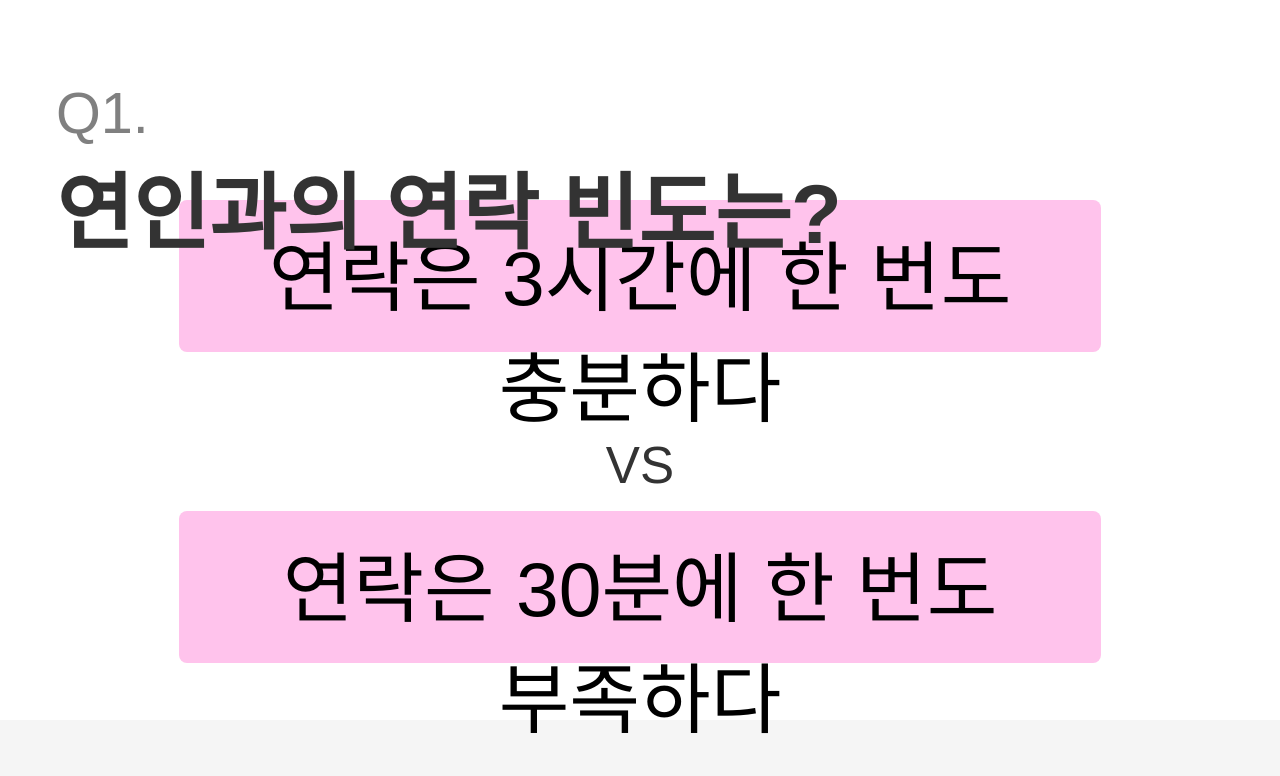
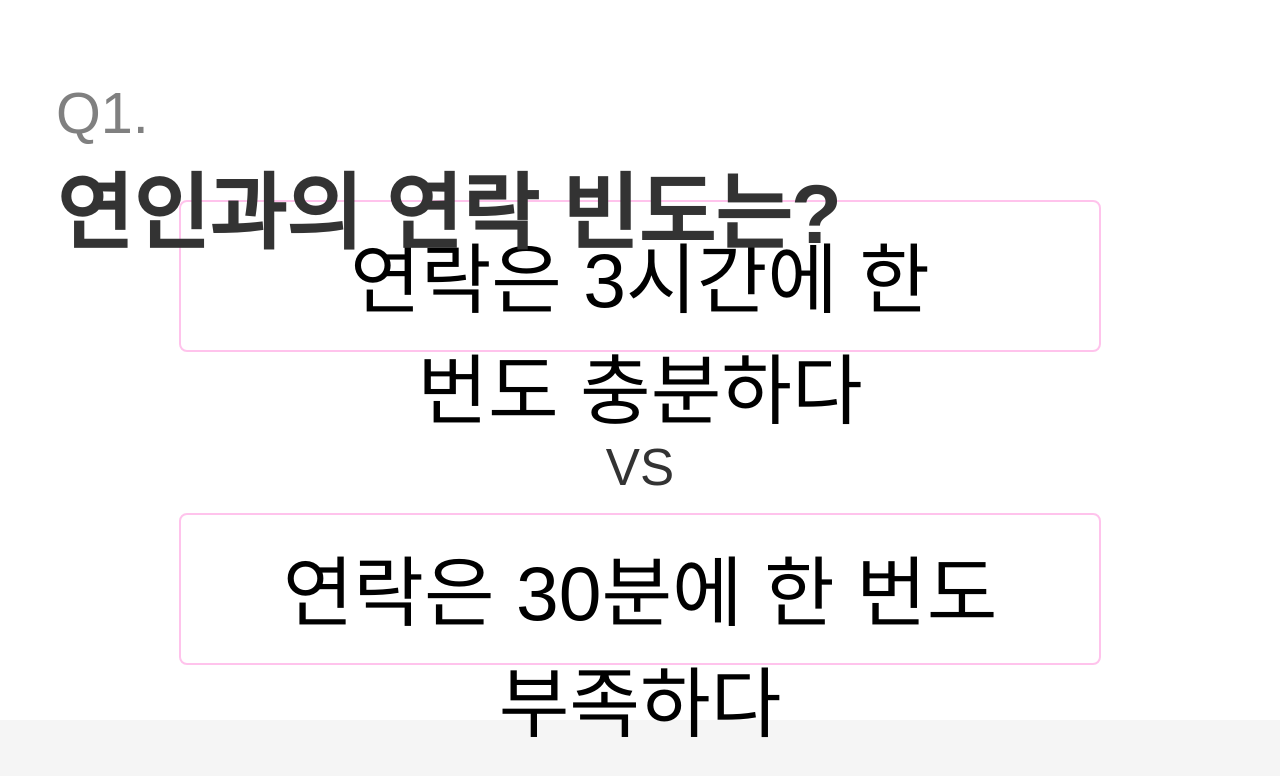
Before and after one commit to LikeLion-INU/Festival_13th_Frontend, a React (Create React App) app: page / in a window 1280 px wide. Shown: the top 776 px of the page. Built offline with nearby package versions, Linux system fonts and the light colour scheme.

Commit message:
Style: 선택 활성화/비활성화 스타일 변경

```diff
--- a/src/pages/selectQuestion/SelectQuestion.jsx
+++ b/src/pages/selectQuestion/SelectQuestion.jsx
@@ -5,7 +5,7 @@ import { FaArrowLeft } from "react-icons/fa";
 /*
 4/17
 UI 구현 완료
-남은거: 백엔드 통신 처리, 마지막 질문 이후 페이지 넘어가기(라우터)
+남은거: 글꼴 적용, 백엔드 통신 처리, 마지막 질문 이후 페이지 넘어가기(라우터)
 */
 
 // 페이드인 애니메이션
@@ -80,16 +80,16 @@ const SelectBox = styled.button`
   height: 19vh;
   width: 72vw;
   font-size: 6vw;
-  padding: 2vh 5vw;
+  padding: 2vh 7vw;
   border-radius: 1vh;
   word-break: keep-all;
   white-space: normal;
   text-align: center;
 
   border: ${({ isSelected }) =>
-    isSelected ? "solid rgb(255, 195, 236, 1)" : "none"};
+    isSelected ? "none" : "solid 2.5px rgb(255, 195, 236, 1)"};
   background-color: ${({ isSelected }) =>
-    isSelected ? "white" : "rgb(255, 195, 236, 1)"};
+    isSelected ? "rgb(255, 195, 236, 1)" : "white"};
   transition: 0.5s ease;
 `;
 
```
